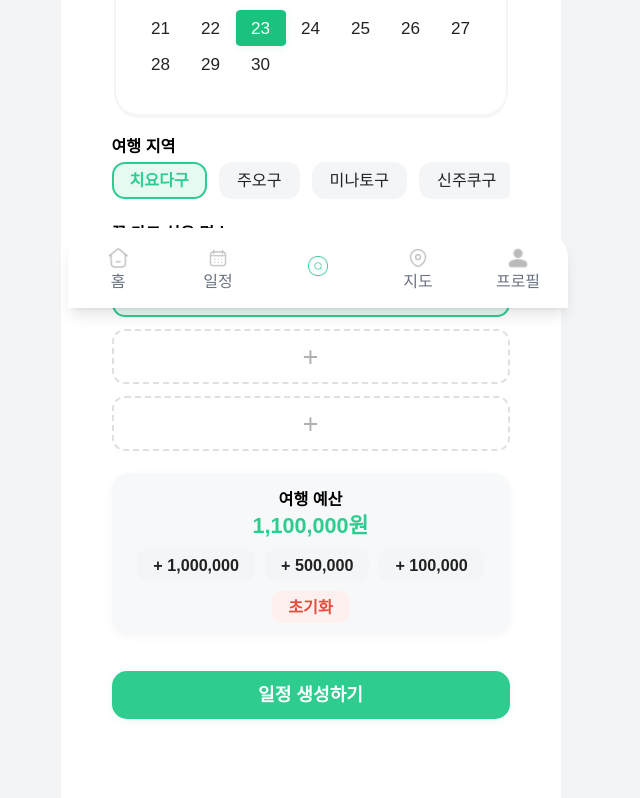
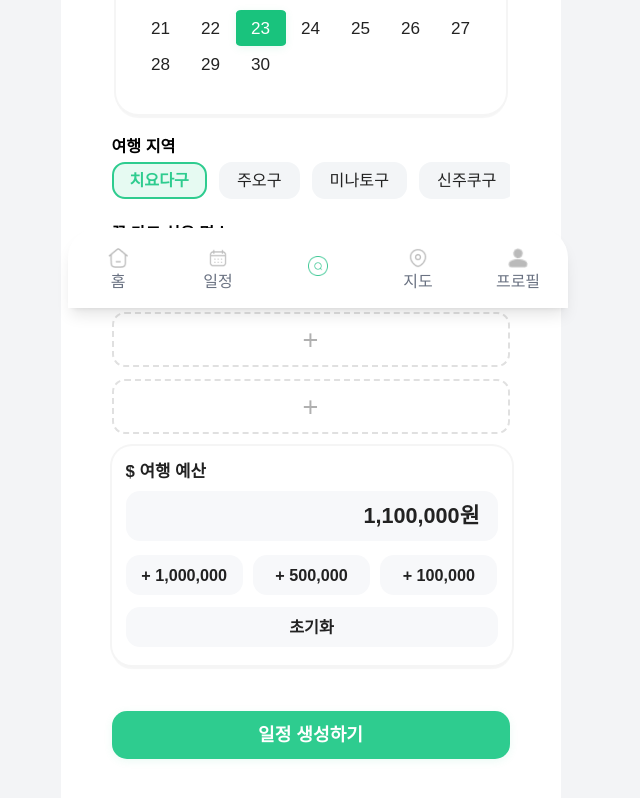
Before and after one commit to CSID-DGU/2025-1-CSC4004-1-9-YumYumGuide, a Next.js app in the folder frontend/: page /newSchedule in a window 1280 px wide. Shown: the part 492-1290 px from the top of the page, without its empty margins (322-962 px from the left). Built offline with nearby package versions, Linux system fonts and the light colour scheme; grey boxes are pictures that could not be loaded.

Commit message:
style: 일정생성 기본 세팅

```diff
--- a/frontend/src/app/newSchedule/newSchedule.css
+++ b/frontend/src/app/newSchedule/newSchedule.css
@@ -143,6 +143,7 @@
 .place-selected {
   border: 2px solid #2ecc8f;
   background: #e6faf2;
+  justify-content: space-between;
 }
 .place-img {
   width: 40px;
@@ -204,6 +205,7 @@
   background: #fff0f0 !important;
   color: #e74c3c !important;
   border: 2px solid #ffe0e0;
+  width: 88%;
 }
 
 .create-schedule-btn {
@@ -303,3 +305,74 @@
   margin-top: 8px;
   display: table-row;
 }
+
+.budget-section-ui {
+  background: #fff;
+  border-radius: 20px;
+  box-shadow: 0 0 0 2px #f5f5f5, 0 4px 1px rgba(0,0,0,0.04);
+  padding: 18px 14px 18px 14px;
+  margin: 0 auto 24px auto;
+  width: 400px;
+  min-width: 240px;
+  display: flex;
+  flex-direction: column;
+  align-items: center;
+}
+.budget-title-ui {
+  width: 100%;
+  font-size: 1.05rem;
+  font-weight: 700;
+  color: #222;
+  margin-bottom: 10px;
+  text-align: left;
+}
+.budget-value-ui {
+  width: 100%;
+  background: #f7f8fa;
+  border-radius: 14px;
+  font-size: 1.35rem;
+  font-weight: 700;
+  color: #222;
+  text-align: right;
+  padding: 14px 18px 14px 0;
+  margin-bottom: 14px;
+}
+.budget-btns-ui {
+  width: 100%;
+  display: flex;
+  gap: 10px;
+  margin-bottom: 10px;
+}
+.budget-btn-ui {
+  flex: 1 1 0;
+  background: #f7f8fa;
+  border: none;
+  border-radius: 14px;
+  font-size: 1.01rem;
+  font-weight: 600;
+  color: #222;
+  padding: 12px 0;
+  cursor: pointer;
+  transition: background 0.2s, color 0.2s;
+}
+.budget-btn-ui:active, .budget-btn-ui:hover {
+  background: #e6faf2;
+  color: #19c37d;
+}
+.budget-reset-ui {
+  width: 100%;
+  background: #f7f8fa;
+  border: none;
+  border-radius: 14px;
+  font-size: 1.01rem;
+  font-weight: 600;
+  color: #222;
+  padding: 12px 0;
+  margin-top: 2px;
+  cursor: pointer;
+  transition: background 0.2s, color 0.2s;
+}
+.budget-reset-ui:active, .budget-reset-ui:hover {
+  background: #fbeaea;
+  color: #e74c3c;
+}
--- a/frontend/src/app/newSchedule/page.tsx
+++ b/frontend/src/app/newSchedule/page.tsx
@@ -87,23 +87,23 @@ const NewSchedule = () => {
           <div className="place-title">꼭 가고 싶은 명소</div>
           <div className="place-list">
             <div className="place-item place-selected">
-              <img src="/sample-place.jpg" alt="명소" className="place-img" />
               <span className="place-name">규카츠 모토무라 시부야점</span>
+              <img src="/icons/BackArrow.png" alt="place" />
             </div>
             <div className="place-item place-add">+</div>
             <div className="place-item place-add">+</div>
           </div>
         </div>
         {/* 여행 예산 */}
-        <div className="budget-section">
-          <div className="budget-title">여행 예산</div>
-          <div className="budget-value">{budget.toLocaleString()}원</div>
-          <div className="budget-buttons">
-            <button onClick={() => setBudget(budget + 1000000)}>+ 1,000,000</button>
-            <button onClick={() => setBudget(budget + 500000)}>+ 500,000</button>
-            <button onClick={() => setBudget(budget + 100000)}>+ 100,000</button>
-            <button onClick={() => setBudget(0)} className="budget-reset">초기화</button>
+        <div className="budget-section-ui">
+          <div className="budget-title-ui">$ 여행 예산</div>
+          <div className="budget-value-ui">{budget.toLocaleString()}원</div>
+          <div className="budget-btns-ui">
+            <button onClick={() => setBudget(budget + 1000000)} className="budget-btn-ui">+ 1,000,000</button>
+            <button onClick={() => setBudget(budget + 500000)} className="budget-btn-ui">+ 500,000</button>
+            <button onClick={() => setBudget(budget + 100000)} className="budget-btn-ui">+ 100,000</button>
           </div>
+          <button onClick={() => setBudget(0)} className="budget-reset-ui">초기화</button>
         </div>
         {/* 일정 생성하기 버튼 */}
         <button className="create-schedule-btn">일정 생성하기</button>
```
Also changed, not shown: frontend/public/icons/BackArrow.png (added), frontend/public/icons/dollar.png (added).
